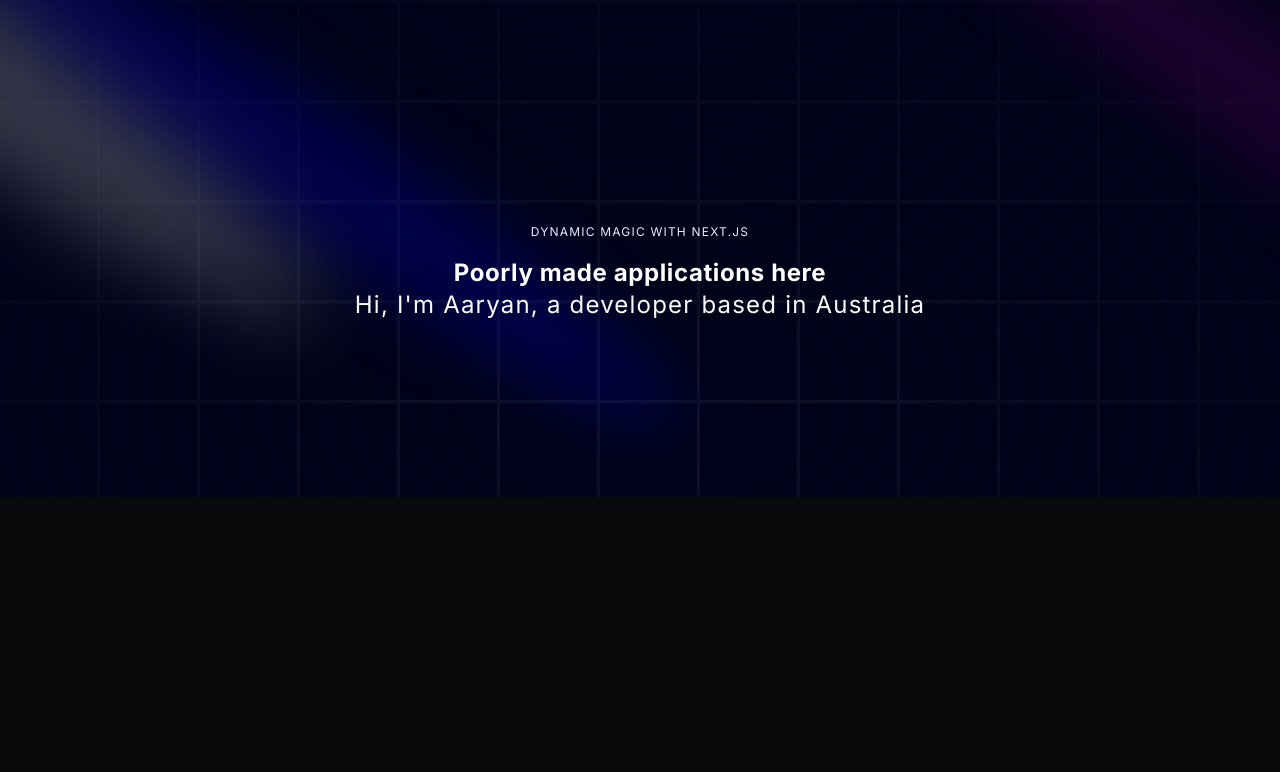
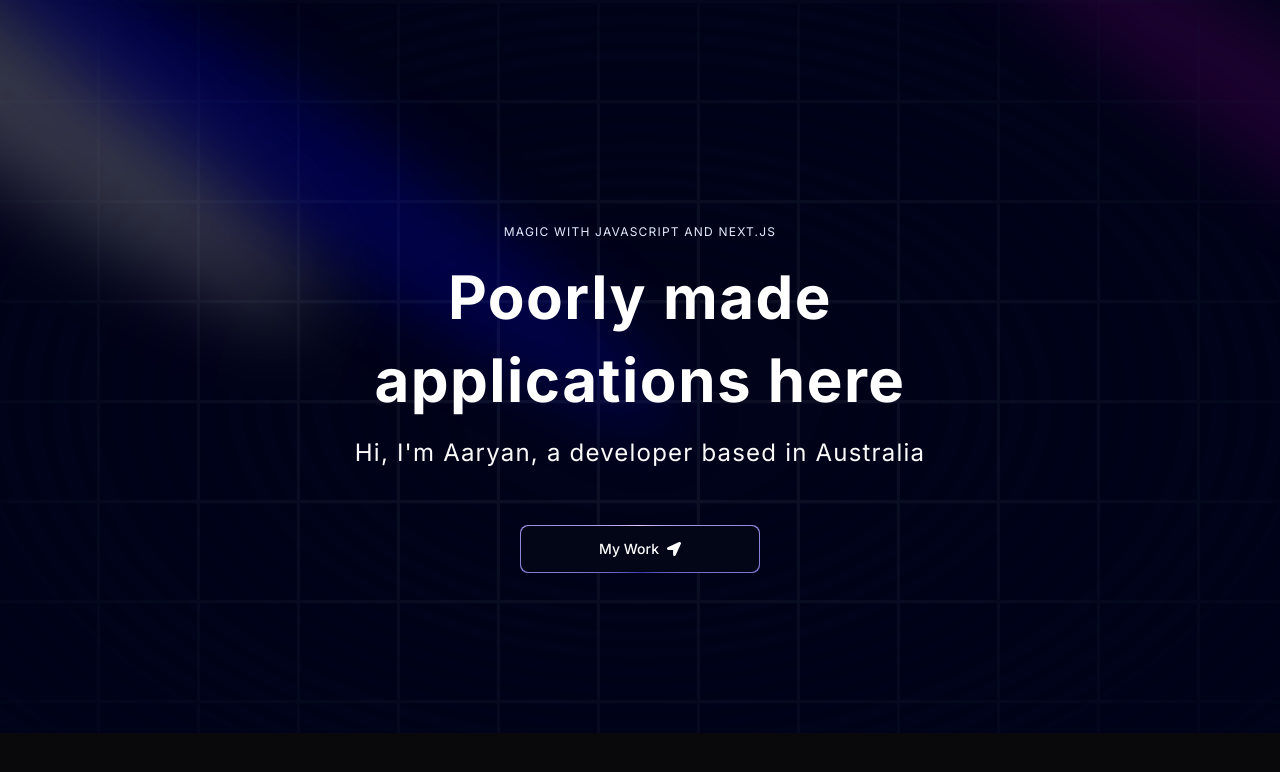
Before and after one commit to Aaryan-N/Aaryan-N.github.io, a Next.js app: page / in a window 1280 px wide. Shown: the top 772 px of the page. Built offline with nearby package versions, Linux system fonts and the light colour scheme.

Commit message:
Added a cool magic button

```diff
--- a/components/Hero.tsx
+++ b/components/Hero.tsx
@@ -1,6 +1,8 @@
 import React from 'react';
 import {Spotlight} from "@/components/ui/Spotlight";
 import {TextGenerateEffect} from "@/components/ui/text-generate-effect";
+import MagicButton from "@/components/ui/MagicButton";
+import {FaLocationArrow} from "react-icons/fa";
 
 const Hero = () => {
     return (
@@ -17,7 +19,7 @@
             <div className='flex justify-center relative my-20 z-10'>
                 <div className='max-w-[89vw] md:max-w-2xl lg:max-w-[60vw] flex flex-col items-center justify-center'>
                     <h2 className='text-xs text-center text-blue-100 max-w-80 uppercase tracking-widest'>
-                        Dynamic Magic with Next.js
+                        Magic with Javascript and Next.JS
                     </h2>
                     <TextGenerateEffect
                     className='text-center text-[40px] md:text-5xl lg:text-6xl'
@@ -27,6 +29,14 @@
                     <p className='text-center md:tracking-wider mb-4 text-sm md:text-lg lg:text-2xl'>
                         Hi, I&apos;m Aaryan, a developer based in Australia
                     </p>
+
+                    <a href='#about'>
+                        <MagicButton
+                        title="My Work"
+                        icon={<FaLocationArrow/>}
+                        position='right'
+                        />
+                    </a>
                 </div>
             </div>
         </div>
--- /dev/null
+++ b/components/ui/MagicButton.tsx
@@ -0,0 +1,19 @@
+import React from 'react';
+
+const MagicButton = ({ title, icon, position, handleClick, otherClasses }: { title: string; icon: React.ReactNode, position: string; handleClick?: () => void; otherClasses?: string; }) => {
+    return (
+        <button
+            className="relative w-full inline-flex h-12 overflow-hidden rounded-lg p-[1px] focus:outline-none md:w-60 md:mt-10">
+            <span
+                className="absolute inset-[-1000%] animate-[spin_2s_linear_infinite] bg-[conic-gradient(from_90deg_at_50%_50%,#E2CBFF_0%,#393BB2_50%,#E2CBFF_100%)]"/>
+            <span
+                className={`inline-flex h-full w-full cursor-pointer items-center justify-center rounded-lg bg-slate-950 px-7 text-sm font-medium text-white backdrop-blur-3xl ${otherClasses} gap-2`}>
+                { position === 'left' && icon}
+                {title}
+                { position === 'right' && icon}
+  </span>
+        </button>
+    );
+};
+
+export default MagicButton;
--- a/components/ui/text-generate-effect.tsx
+++ b/components/ui/text-generate-effect.tsx
@@ -52,8 +52,8 @@
 
     return (
         <div className={cn("font-bold", className)}>
-            <div className="mt-4">
-                <div className=" dark:text-white text-black text-2xl leading-snug tracking-wide">
+            <div className="my-4">
+                <div className=" dark:text-white text-black leading-snug tracking-wide">
                     {renderWords()}
                 </div>
             </div>
--- a/package.json
+++ b/package.json
@@ -16,6 +16,7 @@
     "next-themes": "^0.3.0",
     "react": "^18",
     "react-dom": "^18",
+    "react-icons": "^5.2.1",
     "tailwind-merge": "^2.4.0",
     "tailwindcss-animate": "^1.0.7"
   },
```
Also changed, not shown: 1 other file (tests, documents, lock files or other folders).
